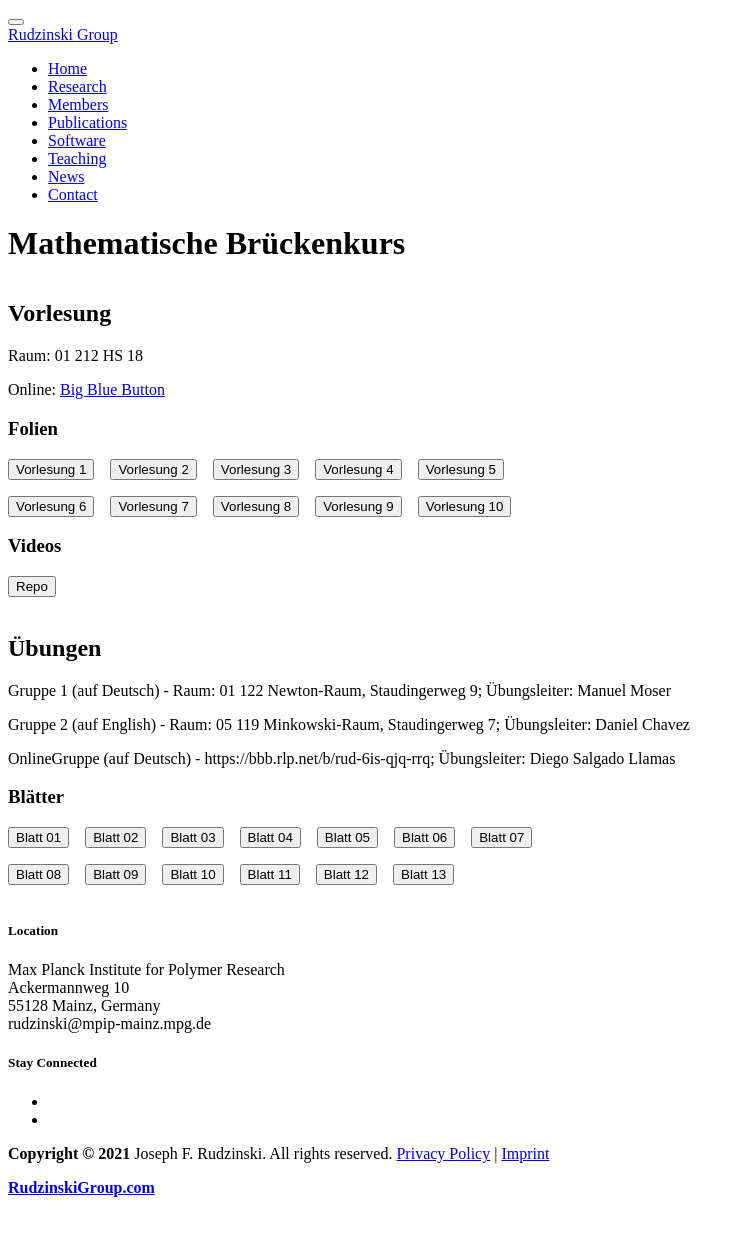
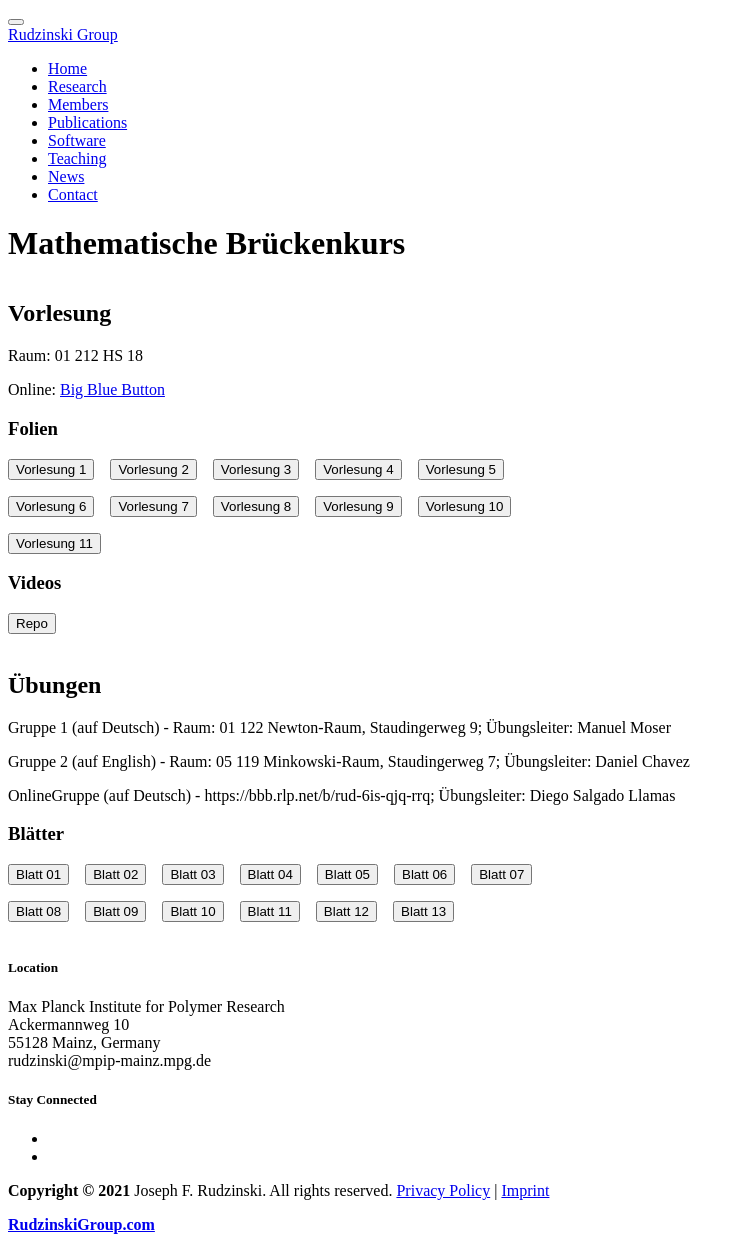
Before and after one commit to JFRudzinski/JFRudzinski.github.io, a Jekyll site: the page built from _posts/classes/2021-09-26-Brueckenkurs.md, in a window 1280 px wide. Shown: the whole page, without its empty margins (0-745 px from the left). Built offline with Jekyll 4.4.1, drawn with Linux system fonts in a browser that asks for light colours; before the commit the page ends 1213 px from its top, so only the background shows below that.

Commit message:
added vor 11

```diff
--- a/_posts/classes/2021-09-26-Brueckenkurs.md
+++ b/_posts/classes/2021-09-26-Brueckenkurs.md
@@ -51,6 +51,10 @@
         <a href="{{site.baseurl}}/assets/content/Teaching/Brueckenkurs/Vorlesungen/vorl_10.pdf" target="_blank"><button class="button-new shadow">Vorlesung 10</button></a>
         &nbsp;&nbsp;
         </p>
+        <p>
+        <a href="{{site.baseurl}}/assets/content/Teaching/Brueckenkurs/Vorlesungen/vorl_011.pdf" target="_blank"><button class="button-new shadow">Vorlesung 11</button></a>
+        &nbsp;&nbsp;
+        </p>
         <h3 class="post-subtitle">Videos</h3>
         <p>
         <a href="https://datashare.mpcdf.mpg.de/s/QrOvNL85f2Roca4" target="_blank"><button class="button-new shadow">Repo</button></a>
```
Also changed, not shown: 1 other file.
